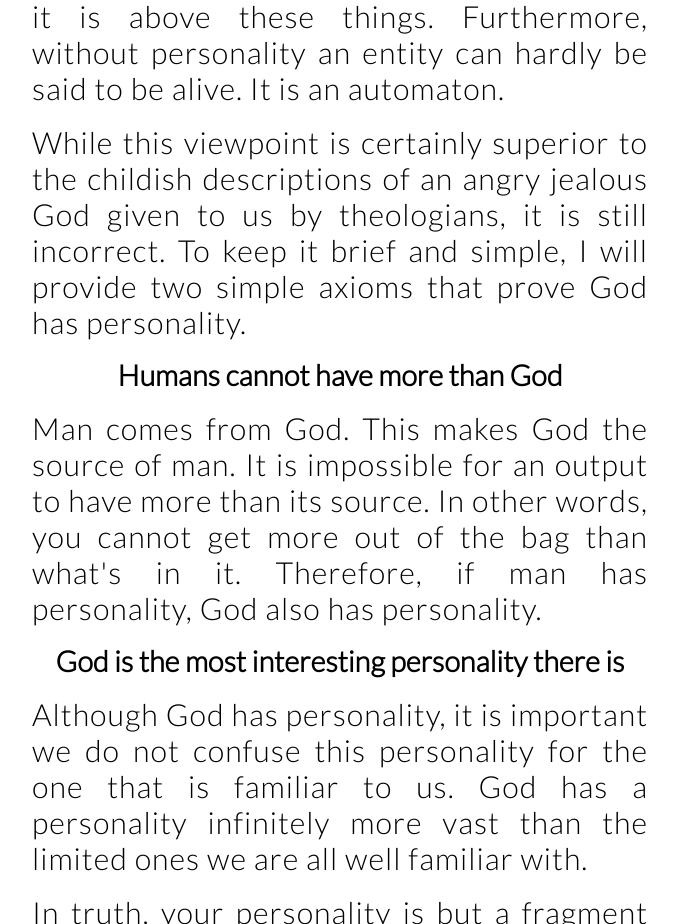
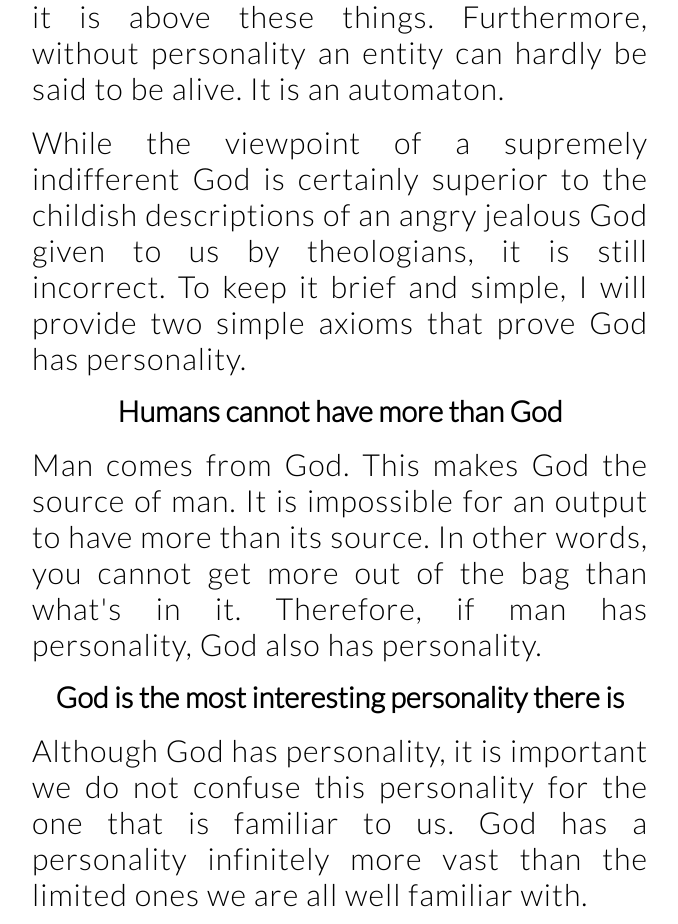
Before and after one commit to Cinquain/jamesallan, a website: page public/articles/god_has_personality.html in a window 1280 px wide. Shown: the part 1220-2144 px from the top of the page, without its empty margins (300-978 px from the left). Drawn offline with Linux system fonts and the light colour scheme.

Commit message:
indifference added

```diff
--- a/public/articles/god_has_personality.html
+++ b/public/articles/god_has_personality.html
@@ -92,7 +92,7 @@ xmlns:fb="http://ogp.me/ns/fb#">
 
         <div class="paragraph">
             <p>
-                While this viewpoint is certainly superior to the childish descriptions of an angry jealous God given to us by theologians, it is still incorrect. To keep it brief and simple, I will provide two simple axioms that prove God has personality.
+                While the viewpoint of a supremely indifferent God is certainly superior to the childish descriptions of an angry jealous God given to us by theologians, it is still incorrect. To keep it brief and simple, I will provide two simple axioms that prove God has personality.
             </p>
         </div>
         <br>
```
